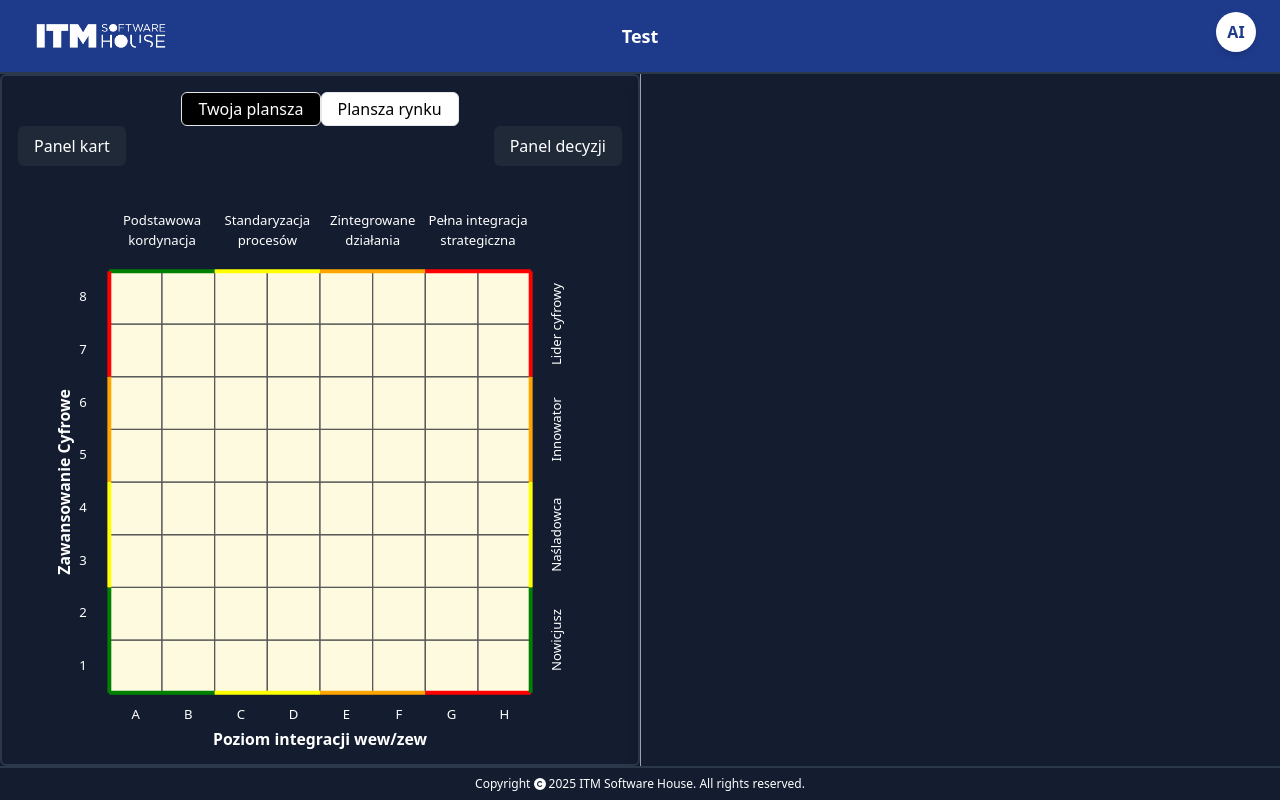
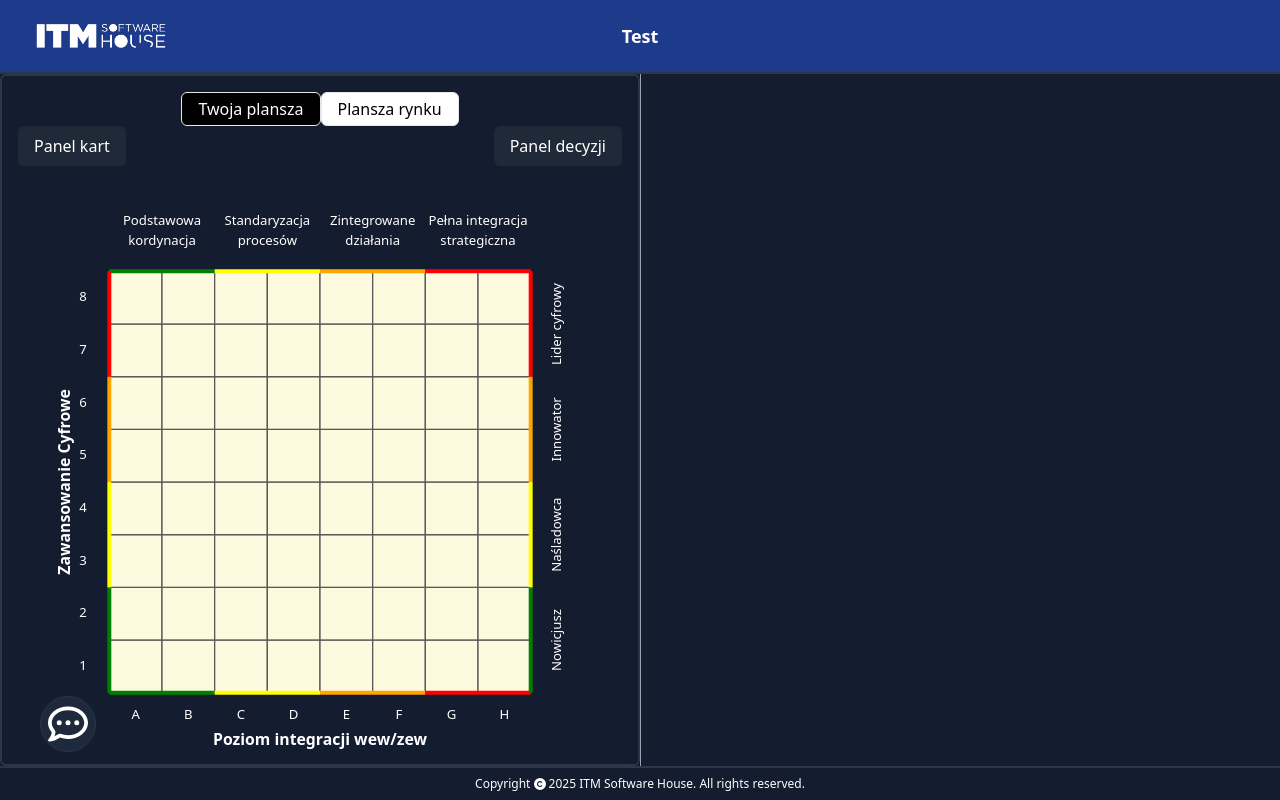
Before and after one commit to Kalimedess/ITM_ProjektZespo-owy, a Vue app in the folder frontend/: page /player in a window 1280 px wide. Built offline with nearby package versions, Linux system fonts and the light colour scheme; no server answers; what @microsoft/signalr, tailwindcss-animated would draw is missing.

Commit message:
Dodano chat do nowego widoku gracza

```diff
--- a/frontend/src/components/game/chat.vue
+++ b/frontend/src/components/game/chat.vue
@@ -22,10 +22,11 @@
             </div>
 
             <div v-for="message in messages" :key="message.id"
-            :class="message.isUser ? 'flex justify-end' : 'flex justify-start' ">
-                <div class="text-white rounded-2xl px-4 py-2 max-w-xs break-words"
-                :class="message.isUser ? 'bg-accent rounded-br-md' :
-                'bg-gray-600 rounded-bl-md' ">
+                class="mb-3"
+                :class="message.isUser ? 'flex justify-end' : 'flex justify-start'">
+                <div class="text-white rounded-2xl px-4 py-3 max-w-sm whitespace-pre-wrap leading-relaxed"
+                    :class="message.isUser ? 'bg-accent rounded-br-md' : 'bg-gray-600 rounded-bl-md'"
+                    style="word-break: break-all; overflow-wrap: anywhere; hyphens: auto;">
                     {{ message.text }}
                 </div>
             </div>
--- a/frontend/src/components/navbars/playerNavbar.vue
+++ b/frontend/src/components/navbars/playerNavbar.vue
@@ -12,13 +12,6 @@
     <!-- Nazwa drużyny na środku -->
     <div class="absolute left-1/2 transform -translate-x-1/2">
       <h1 class="text-lg font-semibold text-white">{{ teamName }}</h1>
-    </div>
-
-    <!-- Przycisk AI w prawym górnym rogu -->
-    <div class="absolute top-3 right-6">
-      <button class="w-10 h-10 rounded-full bg-white text-blue-900 font-bold shadow-md hover:bg-gray-200 transition">
-        AI
-      </button>
     </div>
   </nav>
 </template>
--- a/frontend/src/views/player/playerView.vue
+++ b/frontend/src/views/player/playerView.vue
@@ -138,6 +138,27 @@
       <Footer />
     </div>
   </div>
+
+  <!--Ikona chatu-->
+  <div class=" bg-tertiary flex justify-center items-center px-2 py-2 fixed bottom-12 left-10 h-14 w-14 z-50
+    rounded-full border cursor-pointer  border-lgray-accent text-white transition-all duration-300 ease-in-out
+    hover:shadow-lg hover:shadow-accent/60 hover:border-accent hover:text-accent hover:scale-110 hover:-translate-y-2"
+    @click="showChat = true">
+        <font-awesome-icon :icon="faCommentDots" class="h-10"/>
+    </div>
+
+    <!--Chat-->
+    <div v-if="showChat" class="fixed inset-0 z-50 bg-black bg-opacity-50 lg:flex lg:items-center lg:justify-start lg:pl-4">
+        <Chat
+            class="
+                h-full w-full
+                lg:h-3/4 lg:w-1/5 lg:max-w-2xl
+            "
+            @close-chat="showChat = false"
+        />
+  </div>
+
+
 </template>
 
 
@@ -157,6 +178,10 @@ import { RouterView } from 'vue-router'
 import apiConfig from '@/services/apiConfig'
 import apiServices from '@/services/apiServices'
 import signalrService from '@/services/signalService';
+import { faCommentDots } from '@fortawesome/free-regular-svg-icons';
+import Chat from '@/components/game/chat.vue'
+
+const showChat = ref(false);
 
 const showingDecisionCards = ref(true);
 const currentPanel = ref('menu')
```
